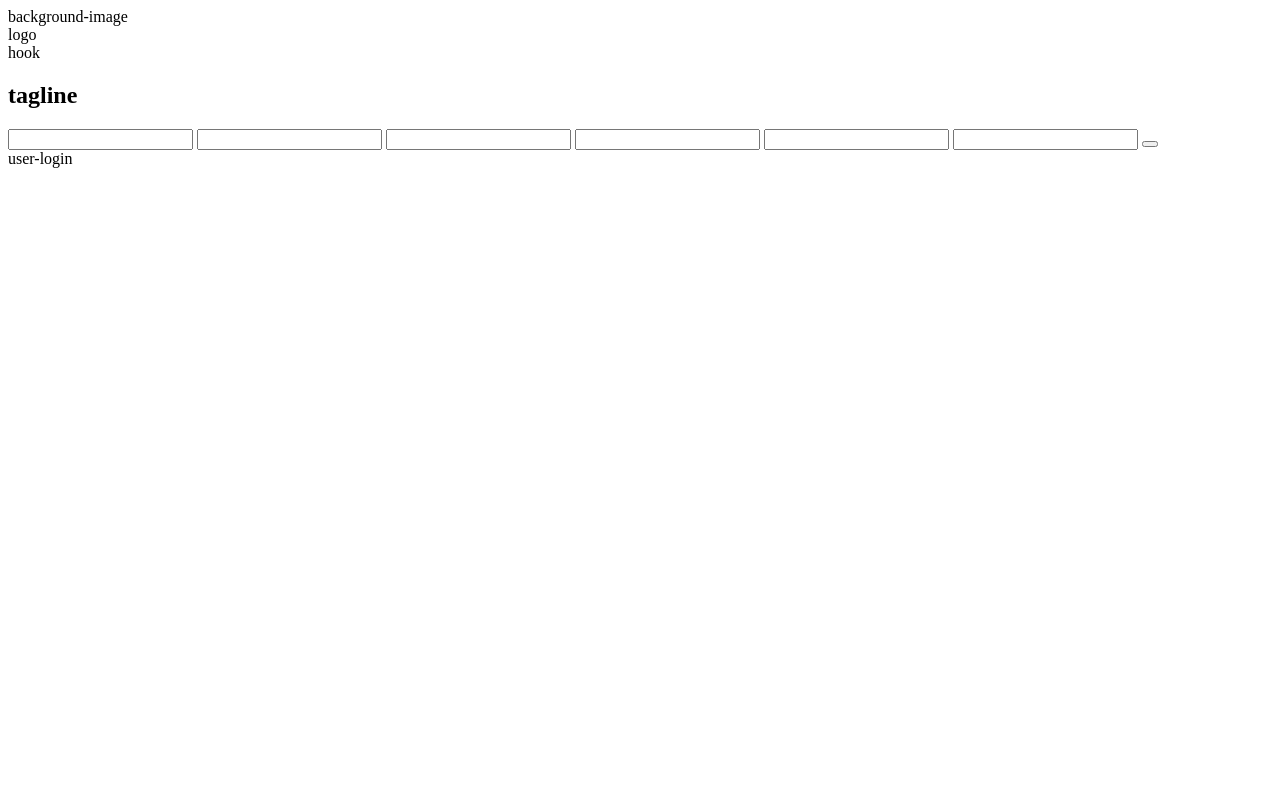
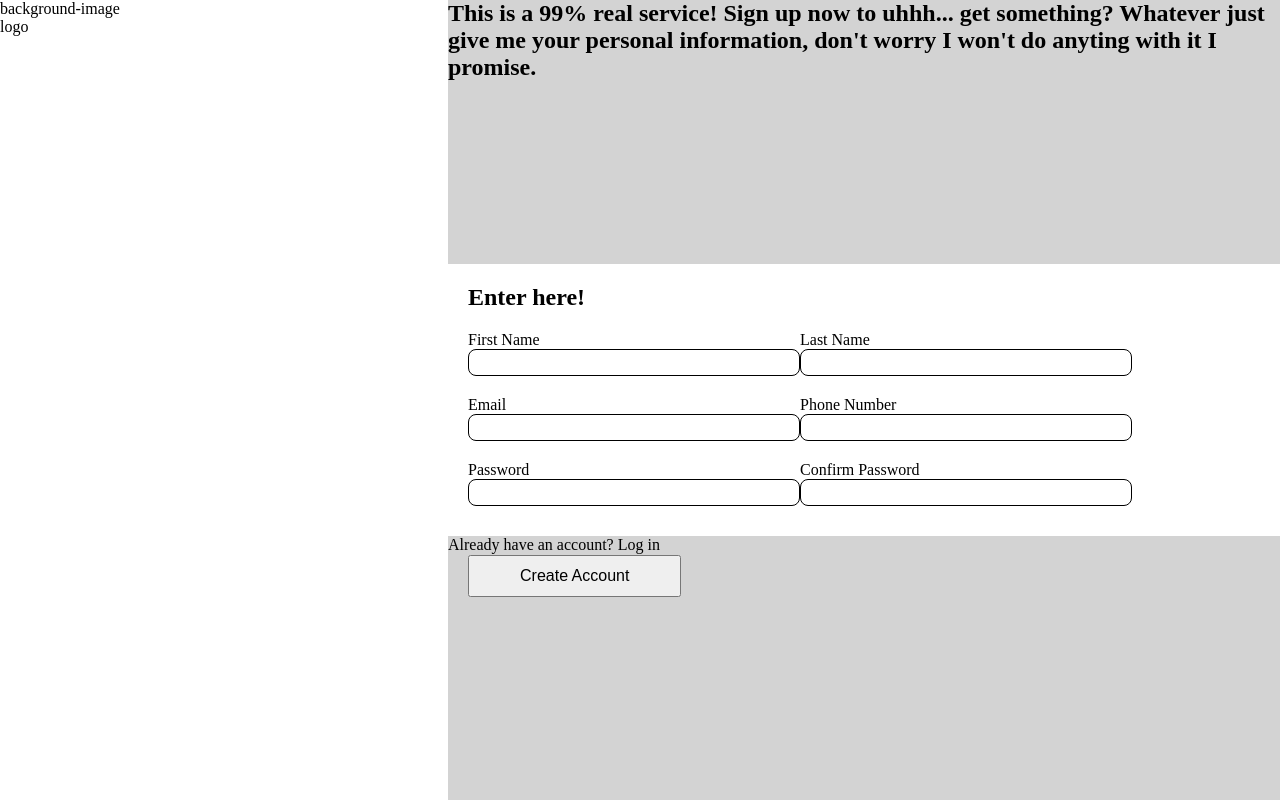
Before and after one commit to Osioyea/odin-sign-up-form, a plain HTML site: page index.html in a window 1280 px wide. Drawn offline with Linux system fonts and the light colour scheme.

Commit message:
Add styling to form.

```diff
--- a/index.html
+++ b/index.html
@@ -4,8 +4,10 @@
   <meta charset="UTF-8">
   <meta name="viewport" content="width=device-width, initial-scale=1.0">
   <title>Document</title>
+  <link rel="stylesheet" href="styles.css">
 </head>
 <body>
+  <div class="page">
     <div class="background-image">
       background-image
       <div class="logo">
@@ -13,23 +15,48 @@
       </div>
     </div>
     <div class="main">
-    <div class="hook">
-      hook
-    </div>
+      <h2 class="hook">
+        This is a 99% real service! Sign up now to uhhh... get something?
+        Whatever just give me your personal information,
+        don't worry I won't do anyting with it I promise.
+      </h2>
       <div class="user-signup">
         <form>
-        <h2 class="tagline">tagline</h2>
-        <input type="text">
-        <input type="text">
-        <input type="email">
-        <input type="tel">
-        <input type="password">
-        <input type="password">
-        <button type="submit"></button>
+          <h2 class="tagline">Enter here!</h2>
+          <div class="inputs">
+            <p>
+              <label for="first-name">First Name</label>
+              <input type="text" name="first-name" id="first-name" required>
+            </p>
+            <p>
+              <label for="last-name">Last Name</label>
+              <input type="text" name="last-name" id="last-name" required>
+            </p>
+            <p>
+              <label for="email">Email</label>
+              <input type="email" name="email" id="email" required>
+            </p>
+            <p>
+              <label for="phone-number">Phone Number</label>
+              <input type="tel" name="phone-number" id="phone-number" required>
+            </p>
+            <p>
+              <label for="password">Password</label>
+              <input type="password" name="password" id="password" required>
+            </p>
+            <p>
+              <label for="confirm-pass">Confirm Password</label>
+              <input type="password" name="confirm-password" id="confirm-pass" required>
+            </p>
+          </div>
+          <div class="btn">
+            <button type="submit">Create Account</button>
+          </div>
         </form>
       </div>
       <div class="user-login">
-      user-login
+        Already have an account? <span class="lie-check">Log in</span>
+      </div>
   </div>
   </div>
 </body>
--- /dev/null
+++ b/styles.css
@@ -0,0 +1,77 @@
+*{
+  box-sizing: border-box;
+  margin: 0;
+  padding: 0;
+}
+
+.page{
+  display: flex;
+}
+
+.background-image{
+  min-width: 35vw;
+  height: 100vh;
+}
+
+.main{
+  display: flex;
+  flex-direction: column;
+  justify-content: center;
+}
+
+.hook, .user-login{
+  background-color: lightgrey;
+  height: 33vh;
+}
+
+.user-signup{
+  height: 34vh;
+}
+
+form{
+  padding: 20px;
+  height: 100%;
+}
+
+.tagline{
+  padding-bottom: 20px;
+}
+
+.inputs{
+  justify-content: space-between;
+  display: flex;
+  flex-wrap: wrap;
+  padding-right: 10vw;
+  gap: 20px 0px;
+}
+
+p{
+  display: flex;
+  flex-direction: column;
+  max-width: 350px;
+  flex: 1 1 50%;
+}
+
+input, label{
+  display: block;
+}
+
+input{
+  width: 100%;
+  height: 27px;
+  border: 1px solid black;
+  border-radius: 8px;
+}
+
+input:focus{
+  outline: none;
+  border-color: blue;
+  box-shadow: 1px 1px 5px gray;
+}
+
+button{
+  position: absolute;
+  font-size: 1rem;
+  margin-top: 49px;
+  padding: 10px 50px;
+}
```
Lines whose indentation alone changed are shown as unchanged.
